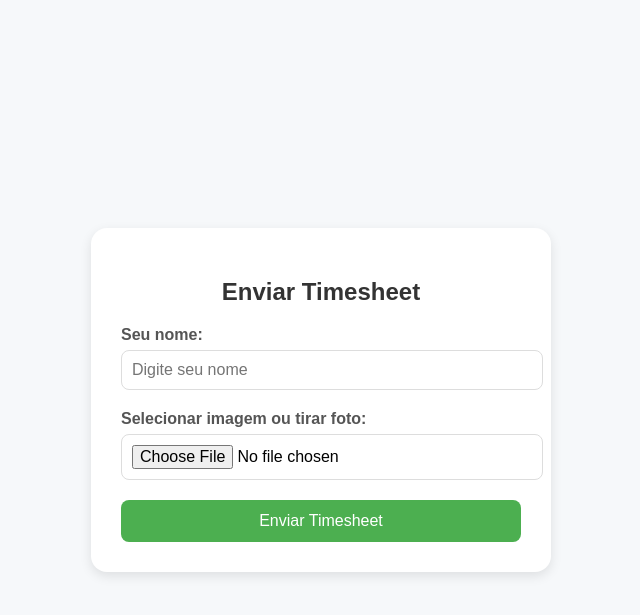
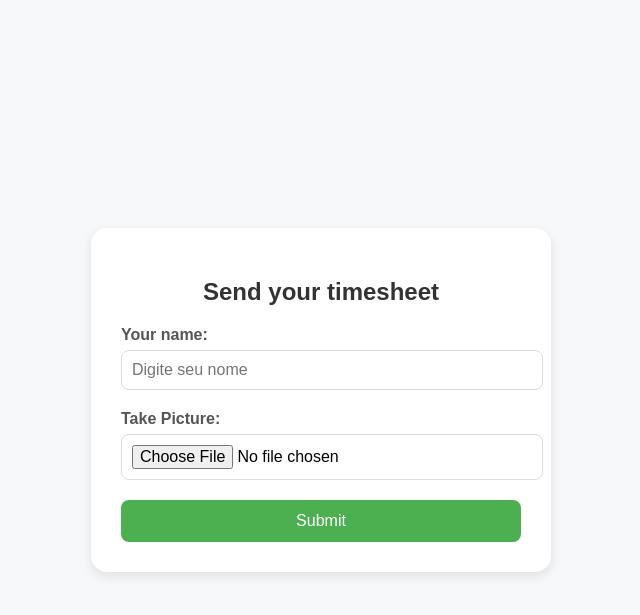
Before and after one commit to llthorzinholl/email_sender, a Flask app: page / in a window 1280 px wide. Shown: the top 615 px of the page, without its empty margins (319-959 px from the left). Run offline with Flask 3, Linux system fonts and the light colour scheme.

```diff
--- a/templates/index.html
+++ b/templates/index.html
@@ -67,15 +67,15 @@
 </head>
 <body>
   <div class="container">
-    <h2>Enviar Timesheet</h2>
+    <h2>Send your timesheet</h2>
     <form method="POST" enctype="multipart/form-data">
-      <label for="nome">Seu nome:</label>
+      <label for="nome">Your name:</label>
       <input type="text" name="nome" id="nome" placeholder="Digite seu nome" required />
 
-      <label for="imagem">Selecionar imagem ou tirar foto:</label>
+      <label for="imagem">Take Picture:</label>
       <input type="file" name="imagem" id="imagem" accept="image/*" required />
 
-      <button type="submit">Enviar Timesheet</button>
+      <button type="submit">Submit</button>
     </form>
   </div>
 </body>
```
